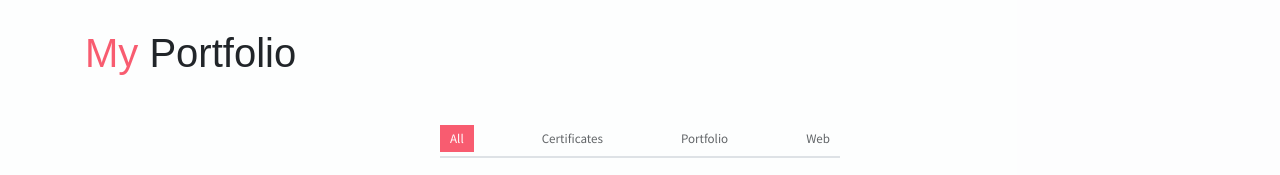
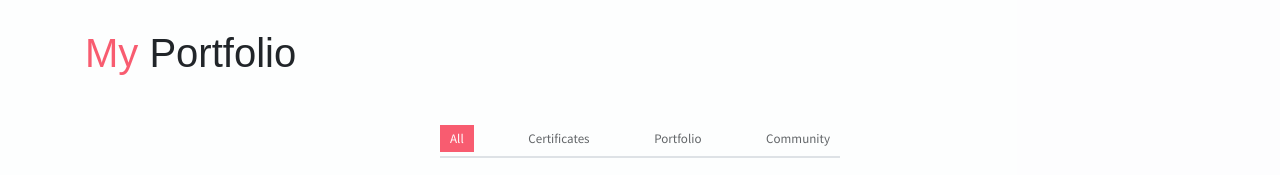
Before and after one commit to Muhammad-Ahsan-Rasheed/Muhammad-Ahsan-Rasheed.github.io, a website: page index.html in a window 1280 px wide. Shown: the part 5100-5275 px from the top of the page. Drawn offline with Linux system fonts and the light colour scheme; some packages are replaced by stand-ins of ours.

Commit message:
web -> community

```diff
--- a/index.html
+++ b/index.html
@@ -439,7 +439,7 @@
                         Portfolio
                     </a>
                     <a href="#" data-filter=".web">
-                        Web
+                        Community
                     </a>
                 </div>
                 <div class="portfolio-container">
```
